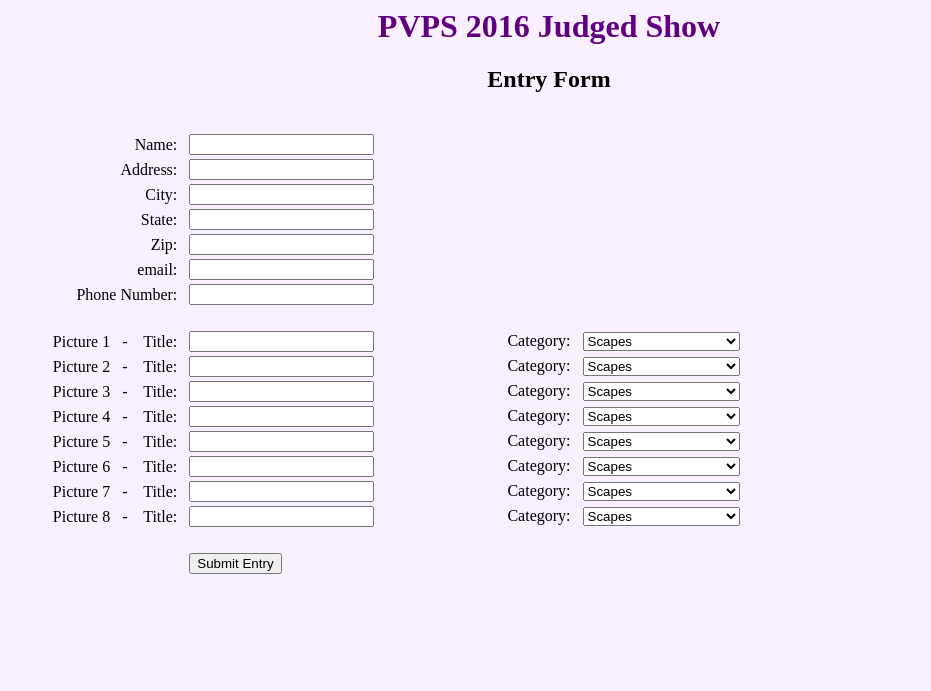
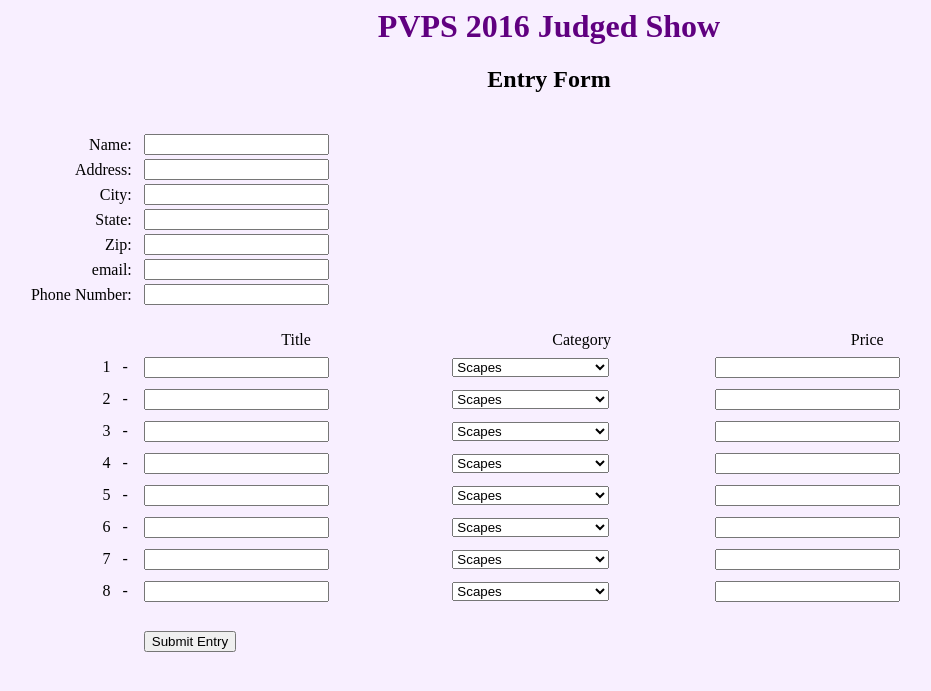
Before and after one commit to larrywpetersen/PVPS, a Django app: page /show_2016/entry_form in a window 1280 px wide. Shown: the top 691 px of the page, without its empty margins (91-1022 px from the left). Run offline with Django 3.2, Linux system fonts and the light colour scheme; data comes from the database, SQL or seed files in the repository; both versions use the stored data as it was after the commit.

Commit message:
Rev 1.1.0 - 14 Jan 2016  -  Added price for each of the pictures.

```diff
--- a/show_2016/models.py
+++ b/show_2016/models.py
@@ -36,6 +36,14 @@ class Entries( models.Model):
     pic6_category = models.CharField( max_length=50, default="" )
     pic7_category = models.CharField( max_length=50, default="" )
     pic8_category = models.CharField( max_length=50, default="" )
+    pic1_price = models.CharField( max_length=30, default="")
+    pic2_price = models.CharField( max_length=30, default="")
+    pic3_price = models.CharField( max_length=30, default="")
+    pic4_price = models.CharField( max_length=30, default="")
+    pic5_price = models.CharField( max_length=30, default="")
+    pic6_price = models.CharField( max_length=30, default="")
+    pic7_price = models.CharField( max_length=30, default="")
+    pic8_price = models.CharField( max_length=30, default="")
     date = models.DateTimeField( default=timezone.now() )
     def name_string( self):
         return self.name
--- a/show_2016/templates/show_2016/entry_form.html
+++ b/show_2016/templates/show_2016/entry_form.html
@@ -17,12 +17,12 @@
 
   {% csrf_token %}
 
-  <table border="0" width="80%">
+  <table border="0" width="90%">
 
     <tr>
       <td align="right">
 	<label for="1">Name:&nbsp;&nbsp;</label>
-      </td><td align="left" colspan="2">
+      </td><td align="left" colspan="3">
 	<input type="text" name="name" id="1" />
       </td>
     </tr>
@@ -30,7 +30,7 @@
     <tr>
       <td align="right">
 	<label for="2">Address:&nbsp;&nbsp;</label>
-      </td><td align="left" colspan="2">
+      </td><td align="left" colspan="3">
 	<input type="text" name="address" id="2" />
       </td>
     </tr>
@@ -38,7 +38,7 @@
     <tr>
       <td align="right">
 	<label for="3">City:&nbsp;&nbsp;</label>
-      </td><td align="left" colspan="2">
+      </td><td align="left" colspan="3">
 	<input type="text" name="city" id="3" />
       </td>
     </tr>
@@ -46,7 +46,7 @@
     <tr>
       <td align="right">
 	<label for="4">State:&nbsp;&nbsp;</label>
-      </td><td align="left" colspan="2">
+      </td><td align="left" colspan="3">
 	<input type="text" name="state" id="4" />
       </td>
     </tr>
@@ -54,7 +54,7 @@
     <tr>
       <td align="right">
 	<label for="5">Zip:&nbsp;&nbsp;</label>
-      </td><td align="left" colspan="2">
+      </td><td align="left" colspan="3">
 	<input type="text" name="zip" id="5" />
       </td>
     </tr>
@@ -62,7 +62,7 @@
     <tr>
       <td align="right">
 	<label for="6">email:&nbsp;&nbsp;</label>
-      </td><td align="left" colspan="2">
+      </td><td align="left" colspan="3">
 	<input type="text" name="email" id="6" />
       </td>
     </tr>
@@ -70,43 +70,52 @@
     <tr>
       <td align="right">
 	<label for="7">Phone Number:&nbsp;&nbsp;</label>
-      </td><td align="left" colspan="2">
+      </td><td align="left" colspan="3">
 	<input type="text" name="phone" id="7" />
       </td>
     </tr>
 
-    <tr><td>&nbsp;</td><td colspan="2">&nbsp;</td></tr>
+    <tr><td>&nbsp;</td><td colspan="3">&nbsp;</td></tr>
+
+
+    <tr>
+      <td align="center">&nbsp;</td>
+      <td align="center">Title</td>
+      <td align="center">Category</td>
+      <td align="center">Price</td>
+    </tr>
 
 {% for i in entry_list %}
 
-    <tr>
+    <tr valign="middle" height="30">
       <td align="right">
 	<label for="1{{ i }}">
-	  Picture {{ i }}&nbsp;&nbsp;&nbsp;-&nbsp;&nbsp;&nbsp;
-	  Title:&nbsp;&nbsp;</label>
+	  {{ i }}&nbsp;&nbsp;&nbsp;-&nbsp;&nbsp;&nbsp;
+	  </label>
       </td><td>
 	<input type="text" name="pic{{ i }}_title" id="1{{ i }}" />
       </td><td>
-	Category:&nbsp;&nbsp;
 	<select name="pic{{ i }}_category">
 	  {% for category in all_categories %}
 	    <option value="{{ category.id }}">
 	             {{ category.name_string }}</option>
 	  {% endfor %}
 	</select>
-
+      </td>
+      <td>
+	<input type="text" name="pic{{ i }}_price" id="2{{ i }}" />
       </td>
     </tr>
 
 {% endfor %}
 
 
-    <tr><td>&nbsp;</td><td colspan="2">&nbsp;</td></tr>
+    <tr><td>&nbsp;</td><td colspan="3">&nbsp;</td></tr>
 
     <tr>
       <td>
 	&nbsp;
-      </td><td>
+      </td><td colspan="3">
 	<input type="submit" value="Submit Entry"
       </td>
     </tr>
--- a/show_2016/templates/show_2016/wallcards.html
+++ b/show_2016/templates/show_2016/wallcards.html
@@ -25,7 +25,8 @@
 	  &nbsp;&nbsp;&nbsp;&nbsp;&nbsp;</u>
 	&nbsp;&nbsp;Creator:&nbsp;&nbsp;<u>&nbsp;&nbsp;&nbsp;&nbsp;&nbsp;
 	  {{ pic.entrant }}&nbsp;&nbsp;&nbsp;&nbsp;&nbsp;</u><br><br>
-	Price:&nbsp;&nbsp;<u>&nbsp;&nbsp;&nbsp;&nbsp;&nbsp;&nbsp;&nbsp;&nbsp;
+	Price:&nbsp;&nbsp;<u>&nbsp;&nbsp;&nbsp;&nbsp;&nbsp;
+	  &nbsp;&nbsp;&nbsp;{{ pic.price }}
 	  &nbsp;&nbsp;&nbsp;&nbsp;&nbsp;&nbsp;&nbsp;&nbsp;&nbsp;&nbsp;
 	  &nbsp;&nbsp;&nbsp;&nbsp;&nbsp;&nbsp;&nbsp;&nbsp;&nbsp;&nbsp;</u>
 	<br><br>
--- a/show_2016/views.py
+++ b/show_2016/views.py
@@ -39,27 +39,35 @@ def entry_action( request):
      if ( len( entry.pic1_title) > 0):
           catid = request.POST[ 'pic1_category']
           entry.pic1_category = Categories.objects.get( id=catid).name_string()
+          entry.pic1_price = request.POST[ 'pic1_price' ]
      if ( len( entry.pic2_title) > 0):
           catid = request.POST[ 'pic2_category']
           entry.pic2_category = Categories.objects.get( id=catid).name_string()
+          entry.pic2_price = request.POST[ 'pic2_price' ]
      if ( len( entry.pic3_title) > 0):
           catid = request.POST[ 'pic3_category']
           entry.pic3_category = Categories.objects.get( id=catid).name_string()
+          entry.pic3_price = request.POST[ 'pic3_price' ]
      if ( len( entry.pic4_title) > 0):
           catid = request.POST[ 'pic4_category']
           entry.pic4_category = Categories.objects.get( id=catid).name_string()
+          entry.pic4_price = request.POST[ 'pic4_price' ]
      if ( len( entry.pic5_title) > 0):
           catid = request.POST[ 'pic5_category']
           entry.pic5_category = Categories.objects.get( id=catid).name_string()
+          entry.pic5_price = request.POST[ 'pic5_price' ]
      if ( len( entry.pic6_title) > 0):
           catid = request.POST[ 'pic6_category']
           entry.pic6_category = Categories.objects.get( id=catid).name_string()
+          entry.pic6_price = request.POST[ 'pic6_price' ]
      if ( len( entry.pic7_title) > 0):
           catid = request.POST[ 'pic7_category']
           entry.pic7_category = Categories.objects.get( id=catid).name_string()
+          entry.pic7_price = request.POST[ 'pic7_price' ]
      if ( len( entry.pic8_title) > 0):
           catid = request.POST[ 'pic8_category']
           entry.pic8_category = Categories.objects.get( id=catid).name_string()
+          entry.pic8_price = request.POST[ 'pic8_price' ]
      entry.date = timezone.now()
      entry.save()
      context = {}
@@ -129,6 +137,7 @@ class Picture( ):
      category = 'category'
      entrant = 'entrant'
      entry_id = 0
+     price = ''
      def __init__( self, title, cat):
           self.title = title
           self.category = cat
@@ -148,48 +157,56 @@ def build_pic_list():
                pic = Picture( entry.pic1_title, entry.pic1_category)
                pic.entrant = entry.name_string()
                pic.entry_id = entry.id
+               pic.price = entry.pic1_price
                all_pics.append( pic)
           if len( entry.pic2_title) > 0:
                totalpics = totalpics + 1
                pic = Picture( entry.pic2_title, entry.pic2_category)
                pic.entrant = entry.name_string()
                pic.entry_id = entry.id
+               pic.price = entry.pic2_price
                all_pics.append( pic)
           if len( entry.pic3_title) > 0:
                totalpics = totalpics + 1
                pic = Picture( entry.pic3_title, entry.pic3_category)
                pic.entrant = entry.name_string()
                pic.entry_id = entry.id
+               pic.price = entry.pic3_price
                all_pics.append( pic)
           if len( entry.pic4_title) > 0:
                totalpics = totalpics + 1
                pic = Picture( entry.pic4_title, entry.pic4_category)
                pic.entrant = entry.name_string()
                pic.entry_id = entry.id
+               pic.price = entry.pic4_price
                all_pics.append( pic)
           if len( entry.pic5_title) > 0:
                totalpics = totalpics + 1
                pic = Picture( entry.pic5_title, entry.pic5_category)
                pic.entrant = entry.name_string()
                pic.entry_id = entry.id
+               pic.price = entry.pic5_price
                all_pics.append( pic)
           if len( entry.pic6_title) > 0:
                totalpics = totalpics + 1
                pic = Picture( entry.pic6_title, entry.pic6_category)
                pic.entrant = entry.name_string()
                pic.entry_id = entry.id
+               pic.price = entry.pic6_price
                all_pics.append( pic)
           if len( entry.pic7_title) > 0:
                totalpics = totalpics + 1
                pic = Picture( entry.pic7_title, entry.pic7_category)
                pic.entrant = entry.name_string()
                pic.entry_id = entry.id
+               pic.price = entry.pic7_price
                all_pics.append( pic)
           if len( entry.pic8_title) > 0:
                totalpics = totalpics + 1
                pic = Picture( entry.pic8_title, entry.pic8_category)
                pic.entrant = entry.name_string()
                pic.entry_id = entry.id
+               pic.price = entry.pic8_price
                all_pics.append( pic)
      result = {}
      result[ 'totalentries' ] = totalentries
```
Also changed, not shown: show_2016/templates/show_2016/detail.html (+44 -27 lines), show_2016/templates/show_2016/entry_confirm.html (+35 -18 lines), db.sqlite3, show_2016/migrations/0005_auto_20160114_1458.py (added).
